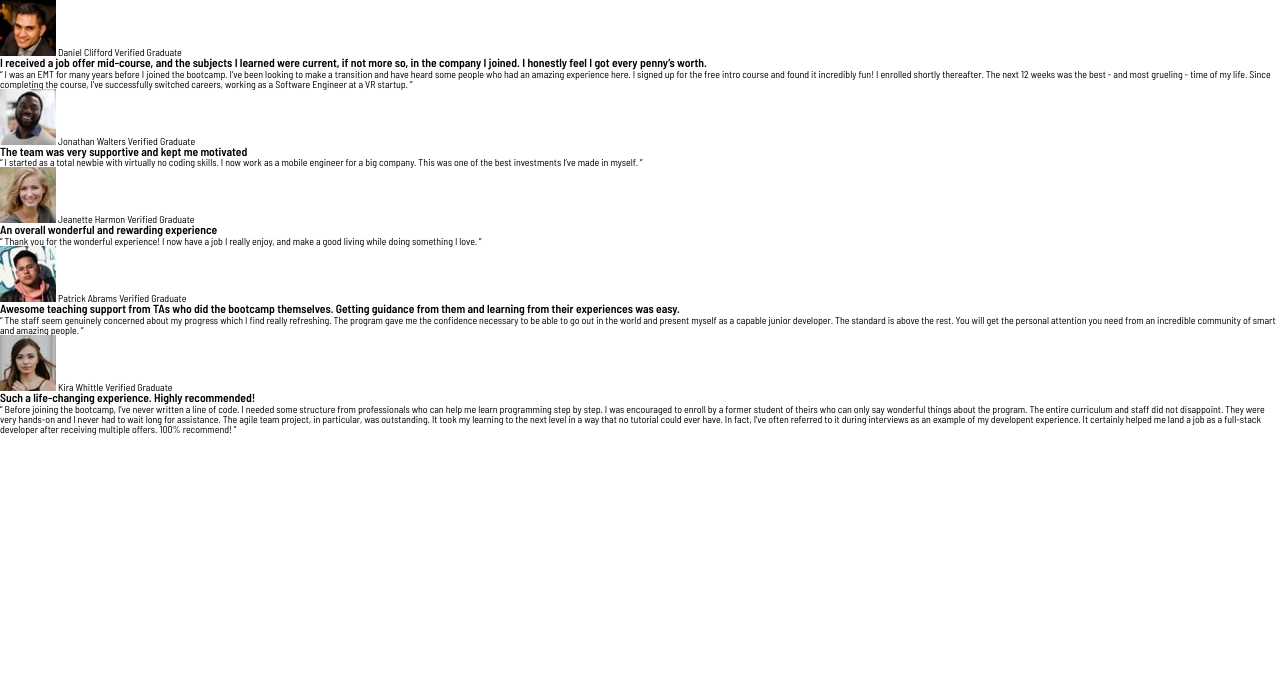
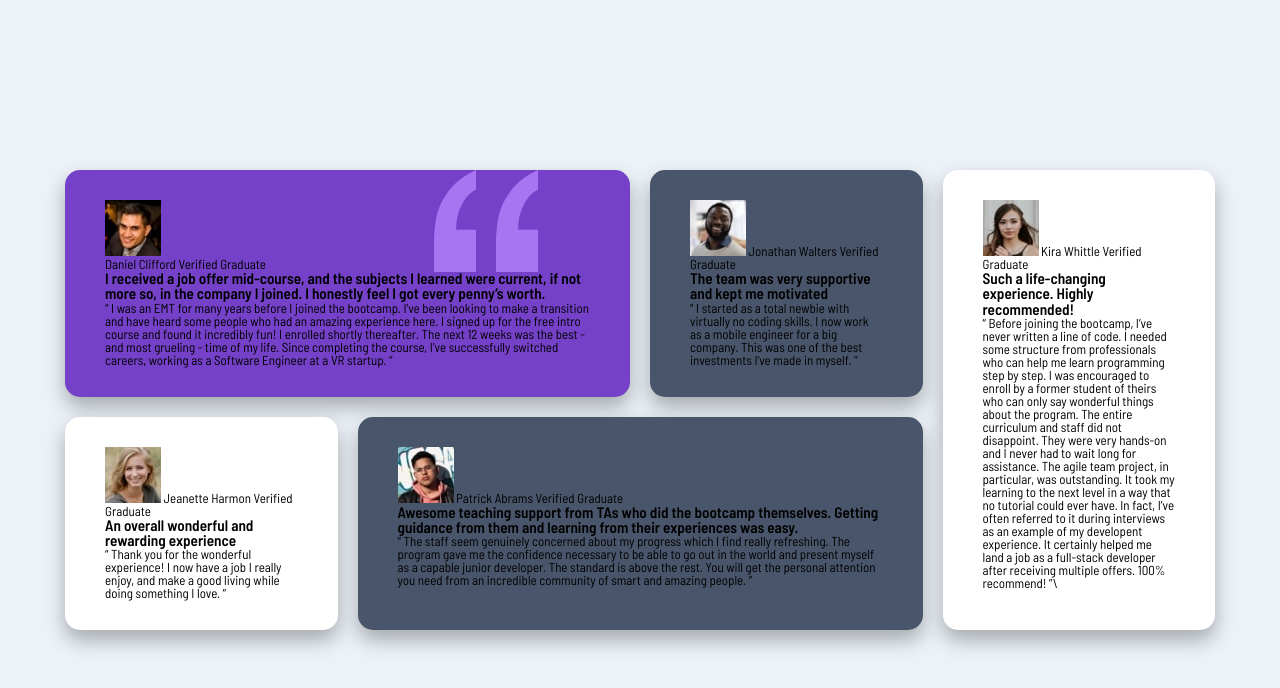
Before and after one commit to GabrielDeFreitas/front-end-mentor-challenges, a plain HTML site: page testimonials-grid-section-main/index.html in a window 1280 px wide. Drawn offline with Linux system fonts and the light colour scheme.

Commit message:
css grid page

```diff
--- a/testimonials-grid-section-main/index.html
+++ b/testimonials-grid-section-main/index.html
@@ -12,93 +12,86 @@
 
 </head>
 <body>
-  <main>
-    <article class="testimonials-grid">
-
+  <main class="testimonials-grid">
+    <article class="testimonials-grid__article">
       <section class="testimonials-grid__section">
         <div class="testimonials-grid__avatar">
           <img class="testimonials-grid__img" src="images/image-daniel.jpg" alt="image-daniel">
-          <span>Daniel Clifford</span>
-          <span>Verified Graduate</span>
+          <div class="testimonials-grid__user">
+            <span>Daniel Clifford</span>
+            <span>Verified Graduate</span>
+          </div>
         </div>
-
-        <div class="testimonials-grid__content">
-          <h1 class="testimonials-grid__title">I received a job offer mid-course, and the subjects I learned were current, if not more so,
+        <h1 class="testimonials-grid__heading">I received a job offer mid-course, and the subjects I learned were current, if not more so,
             in the company I joined. I honestly feel I got every penny’s worth.</h1>
-          <q class="testimonials-grid__quote"> “ I was an EMT for many years before I joined the bootcamp. I’ve been looking to make a
+        <q class="testimonials-grid__detail"> “ I was an EMT for many years before I joined the bootcamp. I’ve been looking to make a
             transition and have heard some people who had an amazing experience here. I signed up
             for the free intro course and found it incredibly fun! I enrolled shortly thereafter.
             The next 12 weeks was the best - and most grueling - time of my life. Since completing
-            the course, I've successfully switched careers, working as a Software Engineer at a VR startup. ”</q>
-        </div>
+            the course, I've successfully switched careers, working as a Software Engineer at a VR startup. ”
+          </q>
       </section>
+    </article>
 
+    <article class="testimonials-grid__article">
       <section class="testimonials-grid__section">
         <div class="testimonials-grid__avatar">
           <img class="testimonials-grid__img" src="images/image-jonathan.jpg" alt="image-jonathan">
           <span>Jonathan Walters</span>
           <span>Verified Graduate</span>
         </div>
+        <h1 class="testimonials-grid__heading">The team was very supportive and kept me motivated</h1>
+        <q class="testimonials-grid__detail">  “ I started as a total newbie with virtually no coding skills. I now work as a mobile engineer
+            for a big company. This was one of the best investments I’ve made in myself. ”</q>
+      </section>
+    </article>
 
-        <div class="testimonials-grid__content">
-          <h1 class="testimonials-grid__title">The team was very supportive and kept me motivated</h1>
-          <q class="testimonials-grid__quote">  “ I started as a total newbie with virtually no coding skills. I now work as a mobile engineer
-            for a big company. This was one of the best investments I’ve made in myself. ”
-          </q>
-        </div>
-      </section>
-
+    <article class="testimonials-grid__article">
       <section class="testimonials-grid__section">
         <div class="testimonials-grid__avatar">
           <img class="testimonials-grid__img" src="images/image-jeanette.jpg" alt="image-jeanette">
           <span>Jeanette Harmon</span>
           <span>Verified Graduate</span>
         </div>
+        <h1 class="testimonials-grid__heading">An overall wonderful and rewarding experience</h1>
+        <q class="testimonials-grid__detail"> “ Thank you for the wonderful experience! I now have a job I really enjoy, and make a good living
+            while doing something I love. ”</q>
+      </section>
+    </article>
 
-        <div class="testimonials-grid__content">
-          <h1 class="testimonials-grid__title">An overall wonderful and rewarding experience</h1>
-          <q class="testimonials-grid__quote"> “ Thank you for the wonderful experience! I now have a job I really enjoy, and make a good living
-            while doing something I love. ”</q>
-        </div>
-      </section>
-
+    <article class="testimonials-grid__article">
       <section class="testimonials-grid__section">
         <div class="testimonials-grid__avatar">
           <img class="testimonials-grid__img" src="images/image-patrick.jpg" alt="image-patrick">
           <span>Patrick Abrams</span>
           <span>Verified Graduate</span>
         </div>
-
-        <div class="testimonials-grid__content">
-          <h1 class="testimonials-grid__title">Awesome teaching support from TAs who did the bootcamp themselves. Getting guidance from them and
+        <h1 class="testimonials-grid__heading">Awesome teaching support from TAs who did the bootcamp themselves. Getting guidance from them and
             learning from their experiences was easy.</h1>
-          <q class="testimonials-grid__quote">“ The staff seem genuinely concerned about my progress which I find really refreshing. The program
+        <q class="testimonials-grid__detail">“ The staff seem genuinely concerned about my progress which I find really refreshing. The program
             gave me the confidence necessary to be able to go out in the world and present myself as a capable
             junior developer. The standard is above the rest. You will get the personal attention you need from
             an incredible community of smart and amazing people. ”</q>
-        </div>
       </section>
+    </article>
 
+    <article class="testimonials-grid__article">
       <section class="testimonials-grid__section">
         <div class="testimonials-grid__avatar">
           <img class="testimonials-grid__img" src="images/image-kira.jpg" alt="image-kira">
           <span>Kira Whittle</span>
           <span>Verified Graduate</span>
         </div>
-
-        <div class="testimonials-grid__content">
-          <h1 class="testimonials-grid__title">Such a life-changing experience. Highly recommended!</h1>
-          <q class="testimonials-grid__quote">“ Before joining the bootcamp, I’ve never written a line of code. I needed some structure from
+        <h1 class="testimonials-grid__heading">Such a life-changing experience. Highly recommended!</h1>
+        <q class="testimonials-grid__detail">“ Before joining the bootcamp, I’ve never written a line of code. I needed some structure from
             professionals who can help me learn programming step by step. I was encouraged to enroll by a former
             student of theirs who can only say wonderful things about the program. The entire curriculum and staff
             did not disappoint. They were very hands-on and I never had to wait long for assistance. The agile team
             project, in particular, was outstanding. It took my learning to the next level in a way that no tutorial
             could ever have. In fact, I’ve often referred to it during interviews as an example of my developent
             experience. It certainly helped me land a job as a full-stack developer after receiving multiple offers.
-            100% recommend! ”</q>
-        </div>
+            100% recommend! ”</q>\
       </section>
-
     </article>
   </main>
 </body>
--- a/testimonials-grid-section-main/main.css
+++ b/testimonials-grid-section-main/main.css
@@ -11,4 +11,60 @@
 
 html {
   font-family: 'Barlow Semi Condensed', sans-serif;
+  background: var(--Light-grayish-blue);
 }
+
+body{
+  font-size: 13px;
+  display: flex;
+  justify-content: center;
+  align-items: center;
+  min-height: 100vh;
+  background-color: hsl(210, 46%, 95%);
+}
+
+.testimonials-grid{
+  display: grid;
+  max-width: 1150px;
+  grid-template-columns: repeat(4, 1fr);
+  grid-template-rows: repeat(2, min-content);
+  grid-gap: 20px;
+}
+
+.testimonials-grid__article {
+  display: flex;
+  flex-direction: column;
+  background-color: hsl(217, 19%, 35%);
+  box-shadow: 0 10px 20px rgba(0, 0, 0, 0.3);
+  border-radius: 15px;
+  padding: 30px 40px;
+}
+
+.testimonials-grid > :nth-child(1) {
+  grid-column: 1/3;
+  background-color: hsl(263, 55%, 52%);
+  background-image: url('./images/bg-pattern-quotation.svg');
+  background-repeat: no-repeat;
+  background-position: 80% 0;
+}
+
+.testimonials-grid > :nth-child(2) {
+  grid-column: 3/4;
+}
+
+.testimonials-grid > :nth-child(3) {
+  grid-row: 2/3;
+  grid-column: 1/2;
+  background-color: #fff;
+}
+
+.testimonials-grid > :nth-child(4) {
+  grid-row: 2/3;
+  grid-column: 2/4;
+}
+
+.testimonials-grid > :nth-child(5) {
+  grid-row: -1/1;
+  grid-column: 4/5;
+  background-color: #fff;
+}
```
